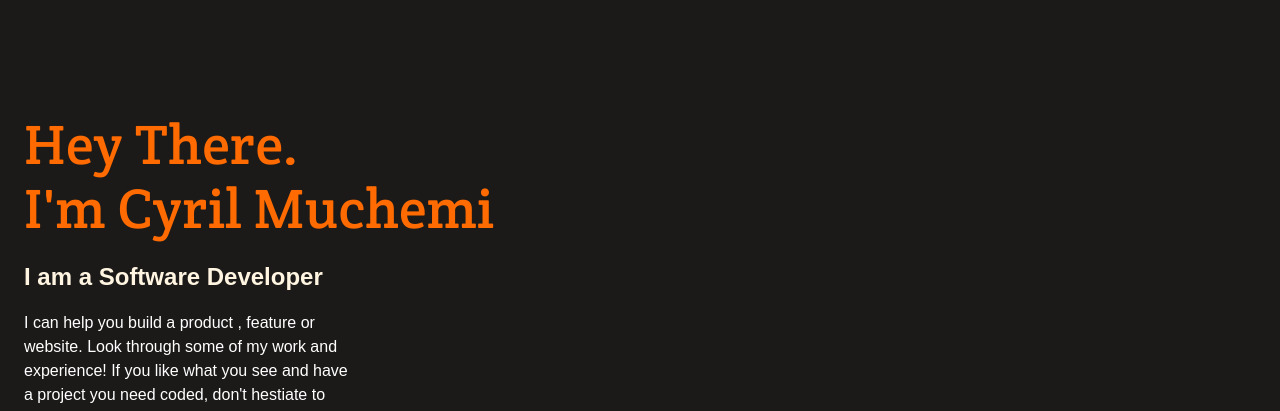
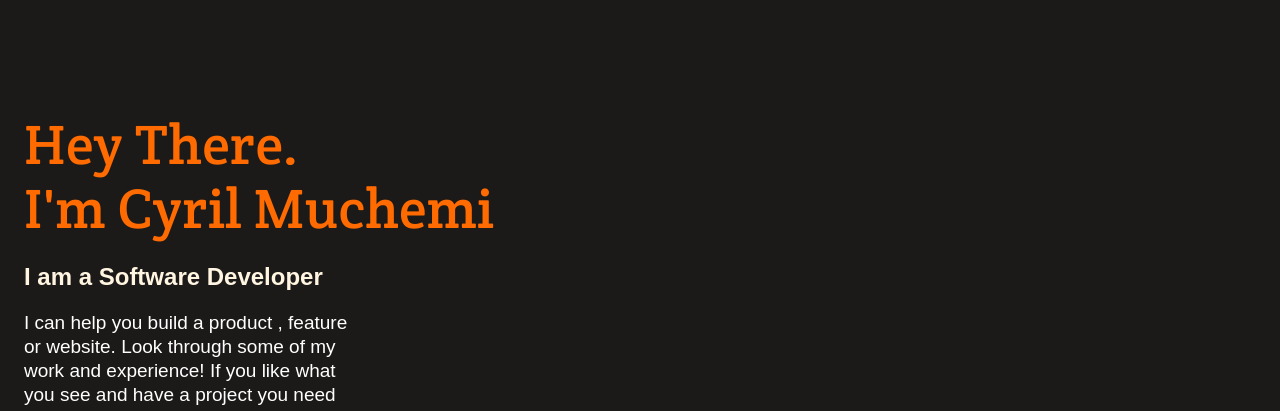
Before and after one commit to cyrilmuchemi/My_Portfolio, a plain HTML site: page index.html in a window 1280 px wide. Shown: the part 99-510 px from the top of the page. Drawn offline with Linux system fonts and the light colour scheme.

Commit message:
Made final tweaks

```diff
--- a/styles.css
+++ b/styles.css
@@ -39,7 +39,6 @@ ul {
 #humburger {
   margin-left: 320px;
   margin-top: 37px;
-  position: absolute;
 }
 
 .topSection {
@@ -79,7 +78,7 @@ ul {
 
 .firstPart p {
   color: #fff;
-  font-size: 16px;
+  font-size: 19px;
   line-height: 24px;
   width: 327px;
   height: 123px;
```
